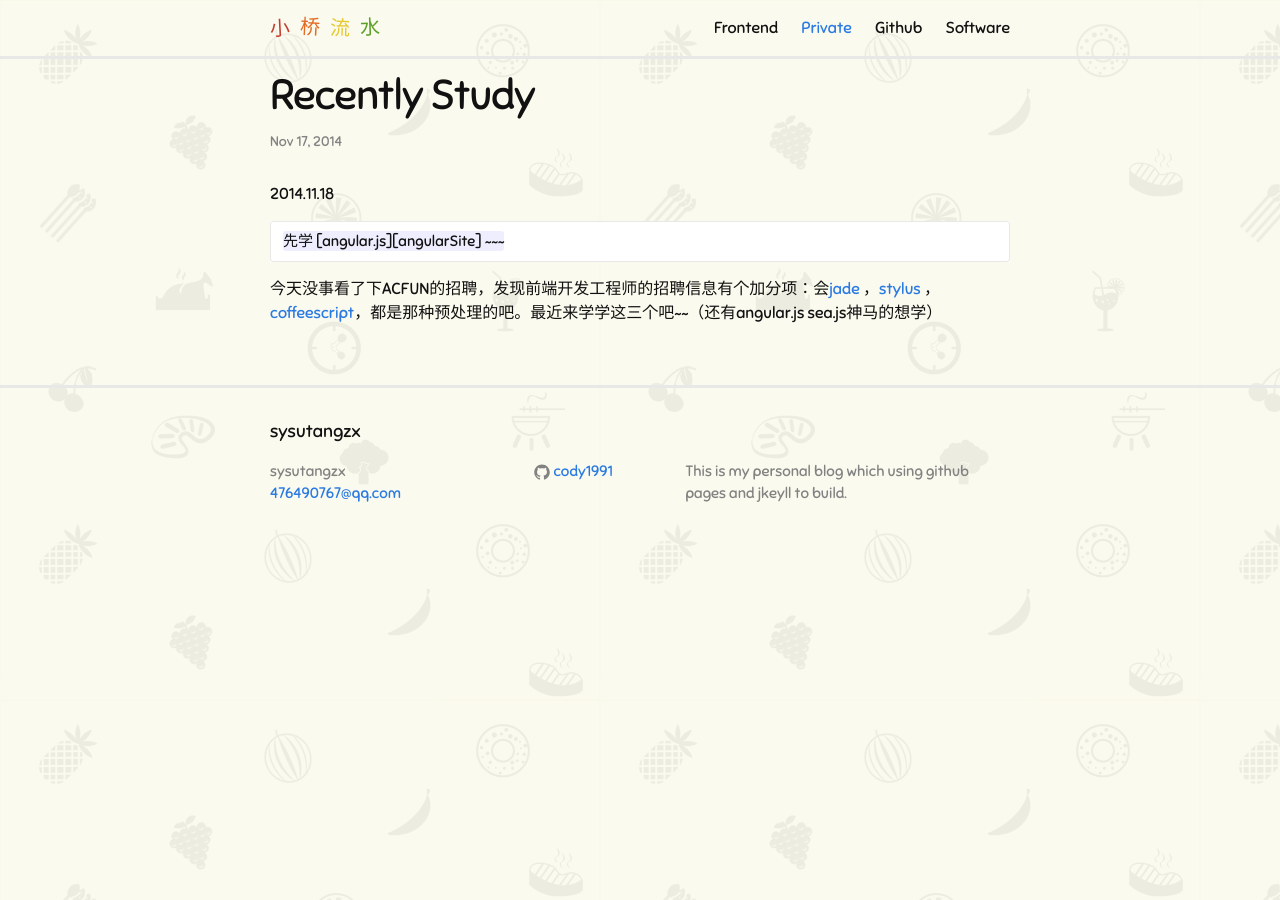
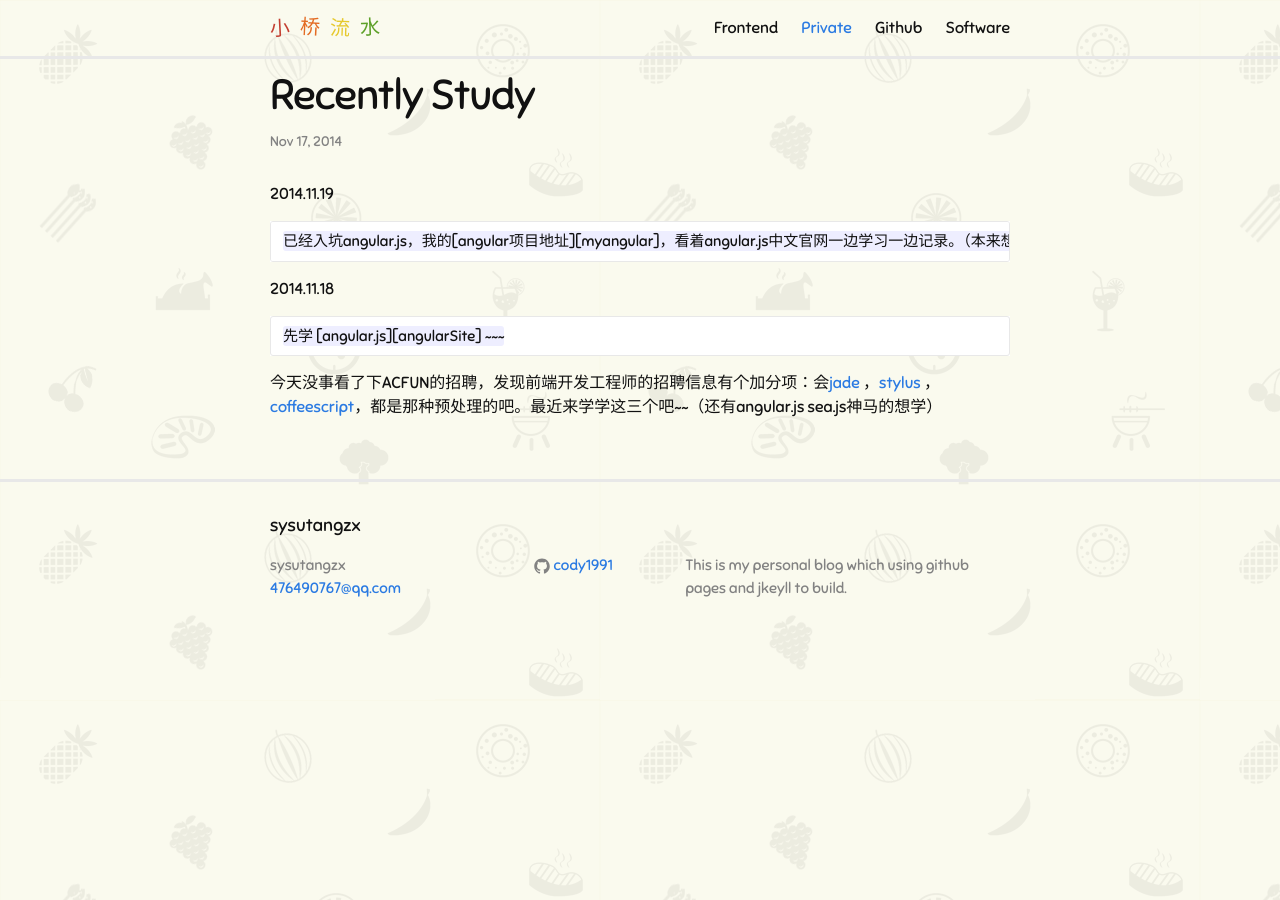
Before and after one commit to luojiyin1987/sysutangzxBlog, a Jekyll site: the page built from _posts/2014-11-17-recently-study.markdown, in a window 1280 px wide. Built offline with Jekyll 4.4.1, drawn with Linux system fonts in a browser that asks for light colours; comment, search, counter and statistics services are not loaded.

Commit message:
change recently study blog

```diff
--- a/_posts/2014-11-17-recently-study.markdown
+++ b/_posts/2014-11-17-recently-study.markdown
@@ -5,13 +5,18 @@ date:   2014-11-17 14:25:00
 category: private
 ---
 
+
+2014.11.19
+
+	已经入坑angular.js，我的[angular项目地址][myangular]，看着angular.js中文官网一边学习一边记录。（本来想看英文版的，可是angular.org连翻墙都很难访问= =。）
+
 2014.11.18
 
 	先学 [angular.js][angularSite] ~~~
 
 今天没事看了下ACFUN的招聘，发现前端开发工程师的招聘信息有个加分项：会[jade][jadesite] ，[stylus][stylussite] ，[coffeescript][coffeescriptsite]，都是那种预处理的吧。最近来学学这三个吧~~（还有angular.js sea.js神马的想学）
 
-
+[myangular]:https://github.com/cody1991/angular
 [angularSite]:http://woxx.sinaapp.com/
 [jadesite]:http://jade-lang.com/
 [stylussite]:http://learnboost.github.io/stylus/
```
